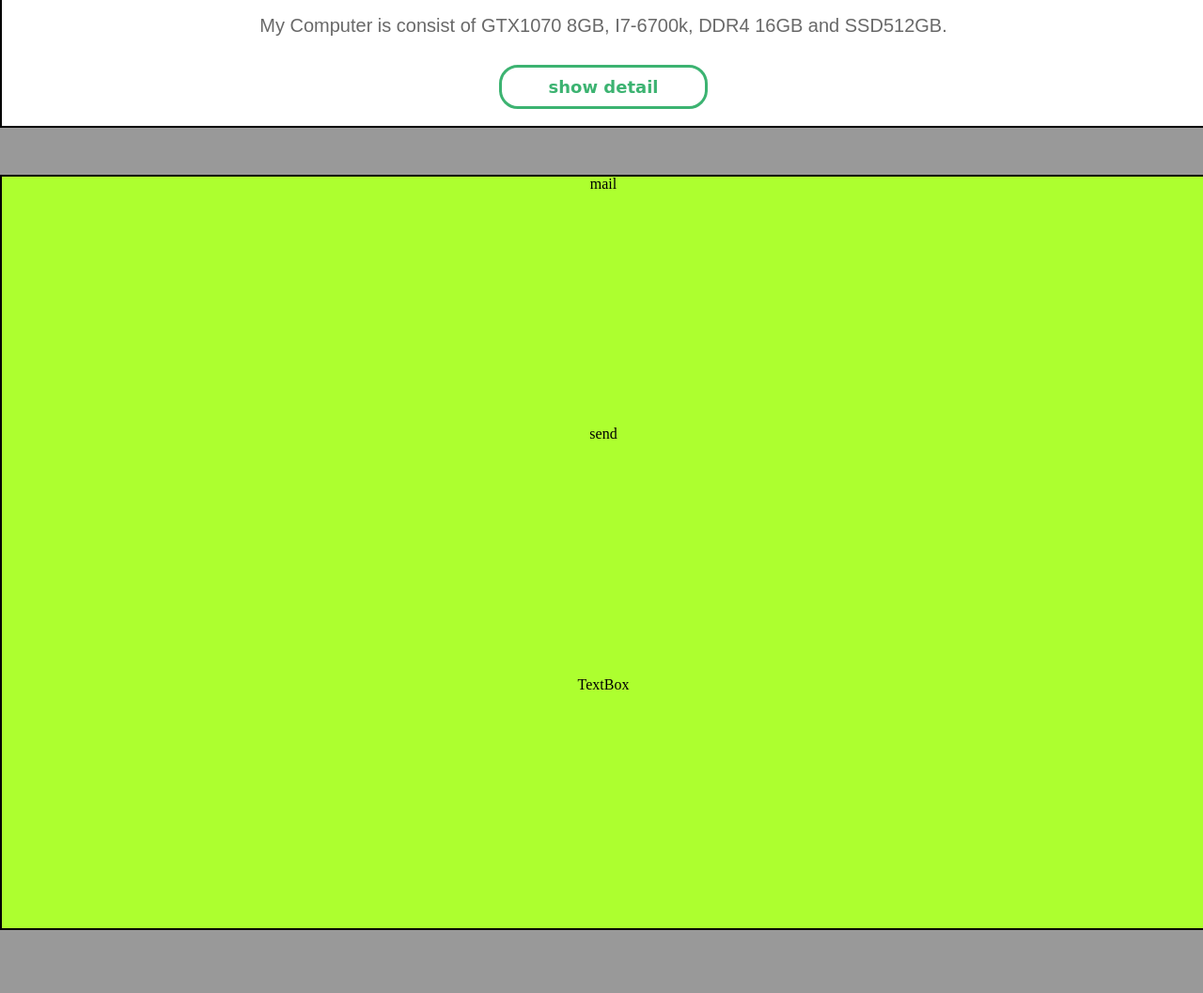
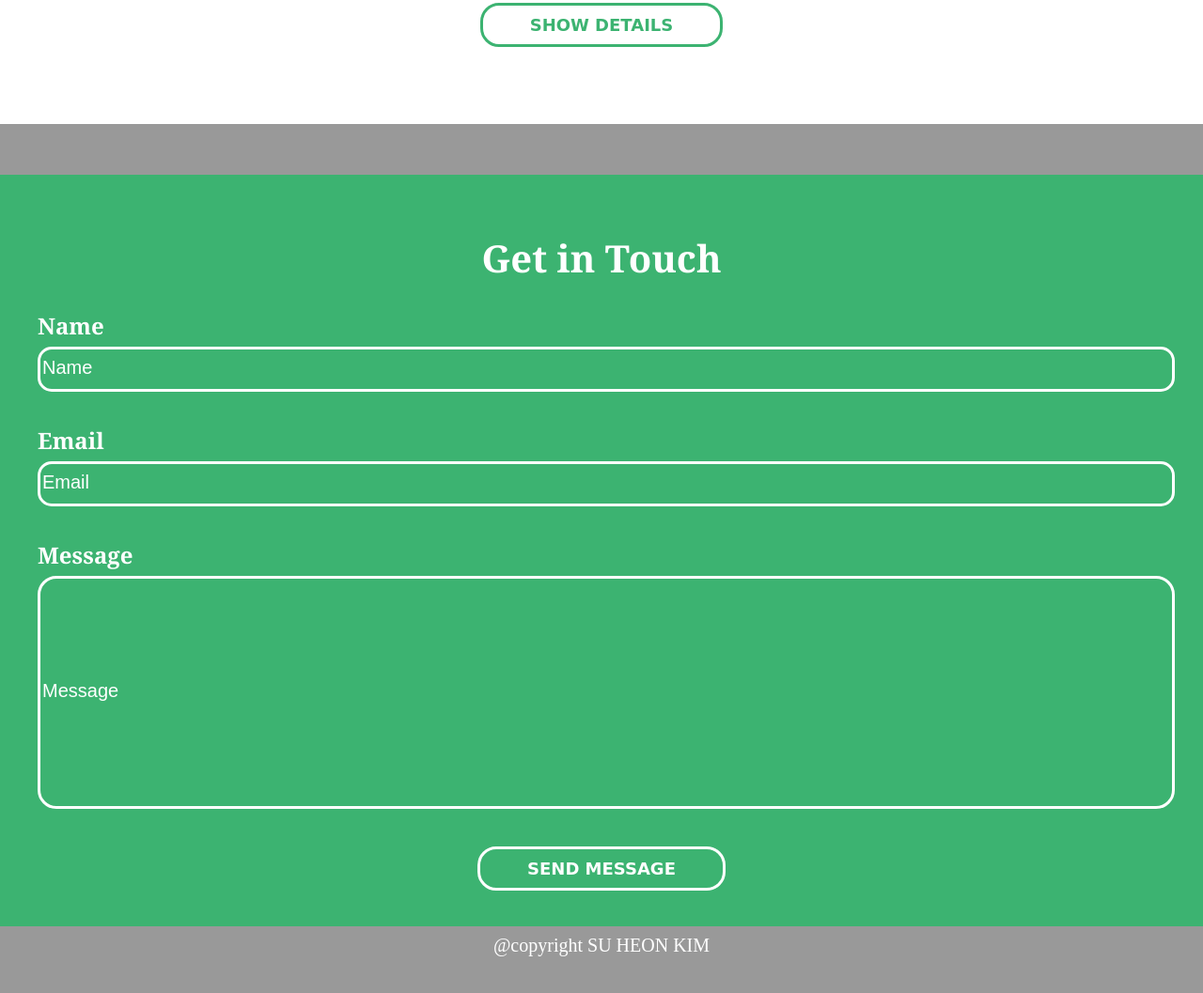
Before and after one commit to npole0103/StudyCSS, a plain HTML site: page projectionCopy.html in a window 1280 px wide. Shown: the part 1681-2738 px from the top of the page at 94% size. Drawn offline with Linux system fonts and the light colour scheme.

Commit message:
prototype

```diff
--- a/projectionCopy.css
+++ b/projectionCopy.css
@@ -219,7 +219,6 @@ h1{
     position: relative;
     width: 100%;
     height: 100vh;
-    border: black 2px solid;
     z-index: 2;
     align-content: center;
     text-align: center;
@@ -227,7 +226,7 @@ h1{
 }
 
 .sectionBox img{
-    width: 15%;
+    width: 10%;
 }
 
 .sectionBox h2{
@@ -243,17 +242,129 @@ h1{
 
 
 /*footer*/
-.mailBox
+#grid-footer
 {
-    background-color: greenyellow;
     display: grid;
-    grid-template-rows: 1fr 1fr 1fr;
+    grid-template-rows: 1fr 4fr 1fr;
+    background-color: mediumseagreen;
     margin: 0;
     position: relative;
     width: 100%;
     height: 100vh;
-    border: black 2px solid;
     z-index: 2;
     align-content: center;
     text-align: center;
 }
+
+.mail-title {
+    font-size: 40px;
+    font-weight: bolder;
+    font-family: Georgia;
+    color:white;
+    margin-top: 100px;
+}
+
+.mail-box {
+    position: relative;
+    font-size: 24px;
+    font-weight: bolder;
+    font-family: Georgia;
+    color:white;
+    text-align:left;
+}
+
+.mail-box #name {
+    margin: 40px;
+}
+
+#name input {
+    position: relative;
+    margin-top: 10px;
+    width: 100%;
+    height: 40px;
+    background-color:transparent;
+    color:azure;
+    font-size: 16px;
+
+    border: 3px solid white;
+    border-radius: 15px;
+
+    outline: none;
+}
+
+
+.mail-box #email {
+    margin: 40px;
+}
+
+#email input {
+    margin-top: 10px;
+    width: 100%;
+    height: 40px;
+    background-color:transparent;
+    color:azure;
+    font-size: 16px;
+
+    border: 3px solid white;
+    border-radius: 15px;
+
+    outline: none;
+}
+
+
+.mail-box #message {
+    margin: 40px;
+}
+
+#message input{
+    margin-top: 10px;
+    width: 100%;
+    height: 15em;
+    background-color:transparent;
+    color:azure;
+    font-size: 16px;
+
+    border: 3px solid white;
+    border-radius: 20px;
+
+    outline: none;
+}
+
+
+input::placeholder{
+    margin-left: auto;
+    color:white;
+    font-size: 20px;
+    text-align: start;
+}
+
+
+
+.mail-btn button {
+    background-color:transparent;
+    color:white;
+    font-size: 18px;
+    font-weight: bold;
+    font-family:cursive;
+    margin: 0px;
+
+    border: 3px solid white;
+    border-radius: 20px;
+
+    padding-bottom: 10px;
+    padding-top: 10px;
+    padding-right: 50px;
+    padding-left: 50px;
+    transition: all 0.7s;
+}
+
+.mail-btn button .btn:hover{
+    background-color: mediumseagreen;
+    opacity: 0.3;
+    cursor:pointer;
+}
+
+#copyright {
+    color: white;
+    font-size: 20px;
+}
--- a/projectionCopy.html
+++ b/projectionCopy.html
@@ -43,7 +43,7 @@
                     </li>
                 </ul>
                 <br> <br>
-                <button class="btn">show detail</button>
+                <button class="btn">SHOW DETAILS</button>
             </div>
 
 
@@ -61,7 +61,7 @@
                         My SmartPhone is Galaxy Note Ultra 20
                     </p>
                     <br><br>
-                    <button class="btn">show detail</button>
+                    <button class="btn">SHOW DETAILS</button>
                 </div>
                 <div class="first-para">
                     <img src="computer.png" alt="computer.png">
@@ -72,16 +72,42 @@
                         My Computer is consist of GTX1070 8GB, I7-6700k, DDR4 16GB and SSD512GB.
                     </p>
                     <br><br>
-                    <button class="btn">show detail</button>
+                    <button class="btn">SHOW DETAILS</button>
                 </div>
             </div>
         </section>
 
         <footer">
-            <div class="mailBox">
-                <h3>mail</h3>
-                <h3>send</h3>
-                <h3>TextBox</h3>
+            <div id="grid-footer">
+                <div class="mail-title">
+                    <h2>Get in Touch</h2>
+                </div>
+                <div class="mail-box">
+
+                    <p id="name">
+                    <span>Name</span>
+                    <br>
+                    <input type="text" name="name" placeholder="Name">
+                    </p>
+
+                    <p id="email">
+                    <span >Email</span>
+                    <br>
+                    <input type="text" name="email" placeholder="Email">
+                    </p>
+
+                    <p id="message">
+                    <span>Message</span>
+                    <br>
+                    <input type="text" name="message" placeholder="Message">
+                    </p>
+
+                </div>
+                <div class="mail-btn">
+                    <button class="btn">SEND MESSAGE</button>
+                    <br> <br> <br> <br>
+                    <span id="copyright">@copyright SU HEON KIM</span>
+                </div>
             </div>
         </footer>
     </div>
```
Also changed, not shown: 1 other file.
